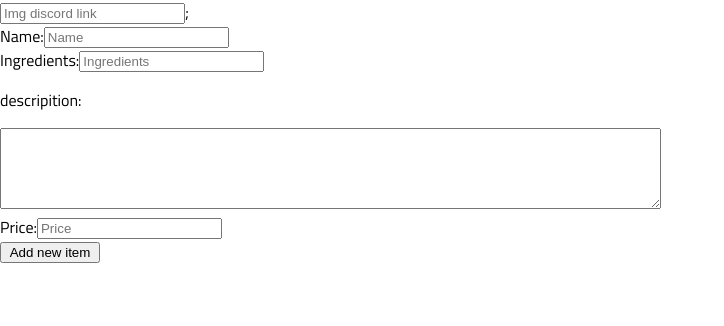
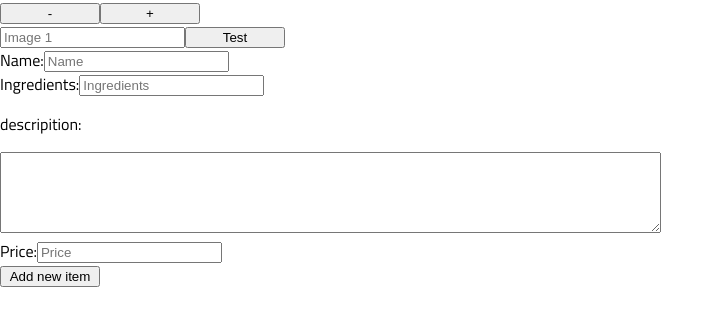
Before and after one commit to zabdiel187/ALFE, a React (Create React App) app in the folder client/: page /admin/products/newItem in a window 1280 px wide. Shown: the top 326 px of the page, without its empty margins (0-724 px from the left). Built offline with nearby package versions, Linux system fonts and the light colour scheme.

Commit message:
f/admin can dynamically add a number of imgs per item

```diff
--- a/client/src/App.js
+++ b/client/src/App.js
@@ -1,7 +1,7 @@
 import React from "react";
 import { Route, Routes } from "react-router-dom";
 
-import AddProducts from "./pages/admin/addProducts";
+import AddProducts from "./pages/admin/products";
 import Menu from "./pages/menu";
 import Checkout from "./pages/checkout";
 import Orders from "./pages/admin/orders";
--- a/client/src/pages/admin/newItem.jsx
+++ b/client/src/pages/admin/newItem.jsx
@@ -1,5 +1,5 @@
 import Axios from "axios";
-import React, { useState } from "react";
+import React, { useState, useEffect } from "react";
 import { useNavigate } from "react-router-dom";
 
 const NewItem = () => {
@@ -7,7 +7,8 @@ const NewItem = () => {
   const [item_ingredients, setIngredients] = useState("");
   const [item_description, setDescription] = useState("");
   const [item_price, setPrice] = useState("");
-  const [item_img_Link, setImgLink] = useState("");
+  const [imgCounter, incrementImgCounter] = useState(1);
+  const [imgInputs, setImgInputs] = useState([]);
 
   const serverEndpoint = "http://localhost:3001";
   const navigate = useNavigate();
@@ -21,7 +22,7 @@ const NewItem = () => {
           item_ingredients: item_ingredients,
           item_description: item_description,
           item_price: item_price,
-          item_img_Link: item_img_Link,
+          item_img_Link: imgInputs,
         }
       );
       alert(response.data);
@@ -32,17 +33,48 @@ const NewItem = () => {
     }
   };
 
+  const testSubmit = () => {
+    console.log(imgInputs);
+  };
+
+  useEffect(() => {
+    const initialImgInputs = [];
+    for (let i = 0; i < imgCounter; i++) {
+      initialImgInputs.push({ imgId: i, link: "" });
+    }
+    setImgInputs(initialImgInputs);
+  }, [imgCounter]);
+
   return (
     <>
       <div className="newItem">
         <div>
-          <input
-            type="text"
-            placeholder="Img discord link"
-            className="image_input"
-            onChange={(e) => setImgLink(e.target.value)}
-          />
-          ;
+          <button
+            onClick={() =>
+              imgCounter < 1
+                ? incrementImgCounter(0)
+                : incrementImgCounter(imgCounter - 1)
+            }
+          >
+            -
+          </button>
+          <button onClick={() => incrementImgCounter(imgCounter + 1)}>+</button>
+        </div>
+        <div>
+          {imgInputs.map((input, index) => (
+            <input
+              key={input.imgId}
+              type="text"
+              placeholder={`Image ${index + 1}`}
+              value={input.link}
+              onChange={(e) => {
+                const newImgInputs = [...imgInputs];
+                newImgInputs[index].link = e.target.value;
+                setImgInputs(newImgInputs);
+              }}
+            />
+          ))}
+          <button onClick={testSubmit}>Test</button>
         </div>
         <div className="product">
           Name:
--- a/client/src/pages/admin/addProducts.jsx
+++ b/client/src/pages/admin/products.jsx
@@ -1,4 +1,4 @@
-import "./addProducts.css";
+import "./products.css";
 import React, { useState, useEffect } from "react";
 import { Link } from "react-router-dom";
 import Axios from "axios";
@@ -26,7 +26,7 @@ const AddProducts = () => {
 
   const handleDelete = (item_ID, item_name) => {
     try {
-      Axios.post(serverEndpoint + "/admin/deleteItem", {
+      Axios.post(serverEndpoint + "/admin/products/deleteItem", {
         itemID: item_ID,
         itemName: item_name,
       }).then(() => {
--- a/client/src/pages/menu.jsx
+++ b/client/src/pages/menu.jsx
@@ -62,6 +62,10 @@ const Menu = () => {
     });
   };
 
+  const unstring = (string) => {
+    return JSON.parse(string);
+  };
+
   return (
     <>
       <Navbar />
@@ -80,11 +84,10 @@ const Menu = () => {
                 >
                   <h3 className="item-name"> {item.item_name}</h3>
                   <img
-                    src={item.item_img_Link}
+                    src={unstring(item.item_img_Link)[0].link}
                     className="item-img"
                     alt={item.item_name}
                   />
-
                   <div className="user-inputs">
                     <input
                       type="number"
--- a/client/src/pages/selectedItem.jsx
+++ b/client/src/pages/selectedItem.jsx
@@ -25,6 +25,9 @@ const SelectedItem = () => {
     getItem();
   }, [itemID, itemName]);
 
+  const unstring = (string) => {
+    return JSON.parse(string);
+  };
   return (
     <>
       {item === null ? (
@@ -36,6 +39,13 @@ const SelectedItem = () => {
           <Navbar />
           {item.map((item) => (
             <div key={item.item_ID}>
+              <div>
+                {unstring(item.item_img_Link).map((images) => (
+                  <div key={images.imgId}>
+                    <img src={images.link} alt={`img${images.imgId}`} />
+                  </div>
+                ))}
+              </div>
               <h1> {item.item_name}</h1>
               <p>{item.item_ingredients}</p>
               <p>{item.item_description}</p>
```
Also changed, not shown: client/config.js (added), client/src/pages/admin/products.css (renamed from client/src/pages/admin/addProducts.css), 1 other file (tests, documents, lock files or other folders).
